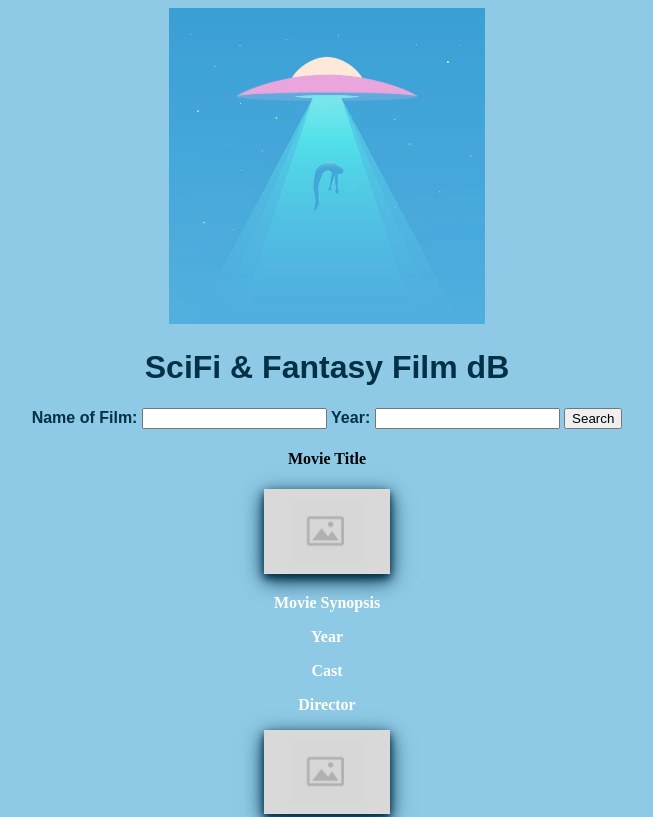
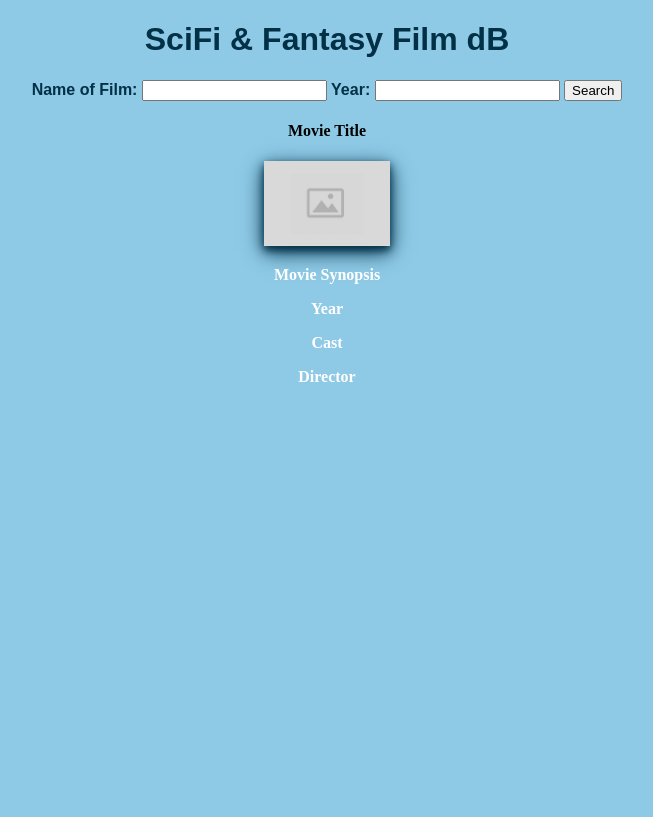
Before and after one commit to Ian-Ennis/scifi_FilmFlix, a website: page index.html in a window 1280 px wide. Shown: the top 817 px of the page, without its empty margins (313-966 px from the left). Drawn offline with Linux system fonts and the light colour scheme; no server answers.

Commit message:
slight changes to html & css

```diff
--- a/index.html
+++ b/index.html
@@ -8,7 +8,7 @@
 
 <body class="background">
     <div id="image_header">
-        <img src="./images/logo2_image.jpg" alt="banner" style='width: 25%'>
+        <!-- <img src="./images/logo2_image.jpg" alt="banner" style='width: 25%'> -->
     </div>
     <h1>SciFi & Fantasy Film dB</h1>
     <div class="formContainer">
@@ -23,11 +23,11 @@
 <div id="card">
   <div class="container">
     <h4><b>Movie Title</b></h4>
-    <img src="./images/demo-image.jpg" alt="avatar" style="width: 10%"">
+    <!-- <img src="./images/demo-image.jpg" alt="avatar" style="width: 10%"">
       <p>Movie Synopsis</p>
       <p>Year</p>
       <p>Cast</p>
-      <p>Director</p>
+      <p>Director</p> -->
     <img src='./images/demo-image.jpg' alt='avatar' style='width: 10%' id="moviePoster">
       <p id='synopsis'>Movie Synopsis</p>
       <p id='year'>Year</p>
--- a/styles.css
+++ b/styles.css
@@ -1,7 +1,7 @@
 .background {
   background: url('./images/background.jpg');
   background-repeat: no-repeat;
-  background-size: 100% 125%;
+  background-size: 100% 150%;
   background-color: #8ECAE6;
   text-align: center;
 }
```
